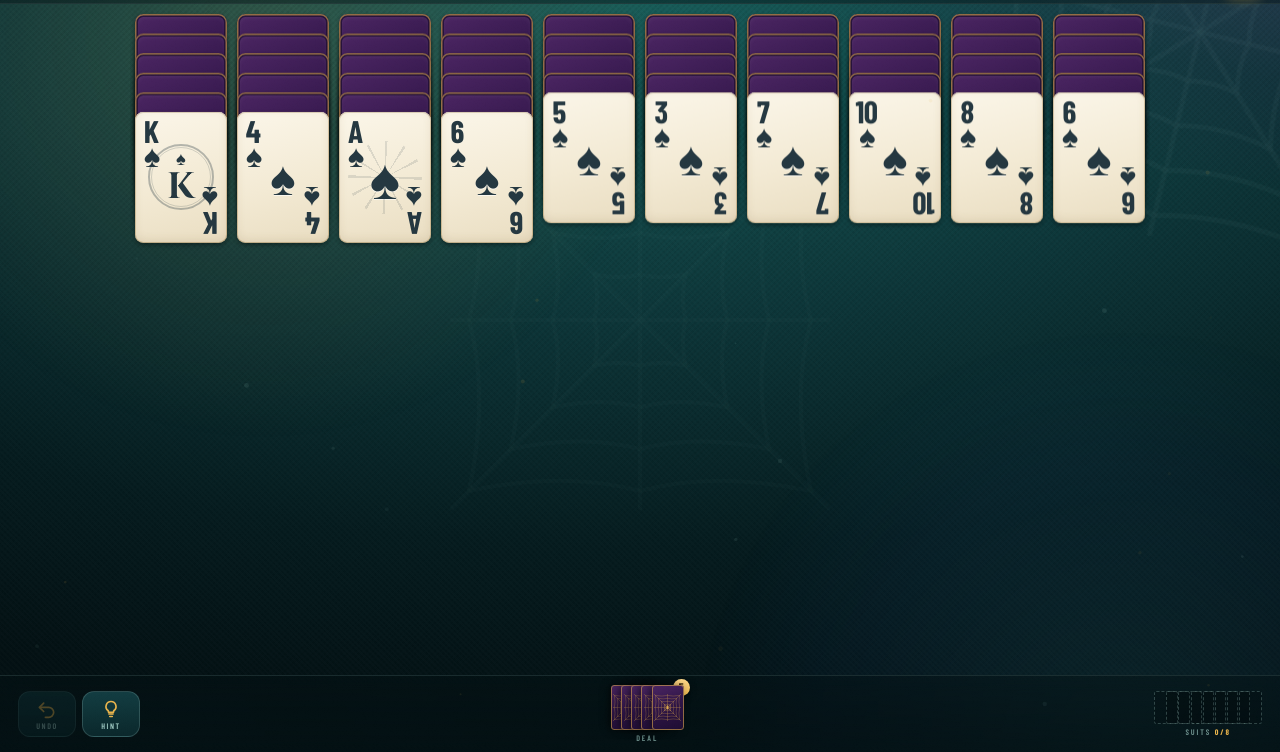
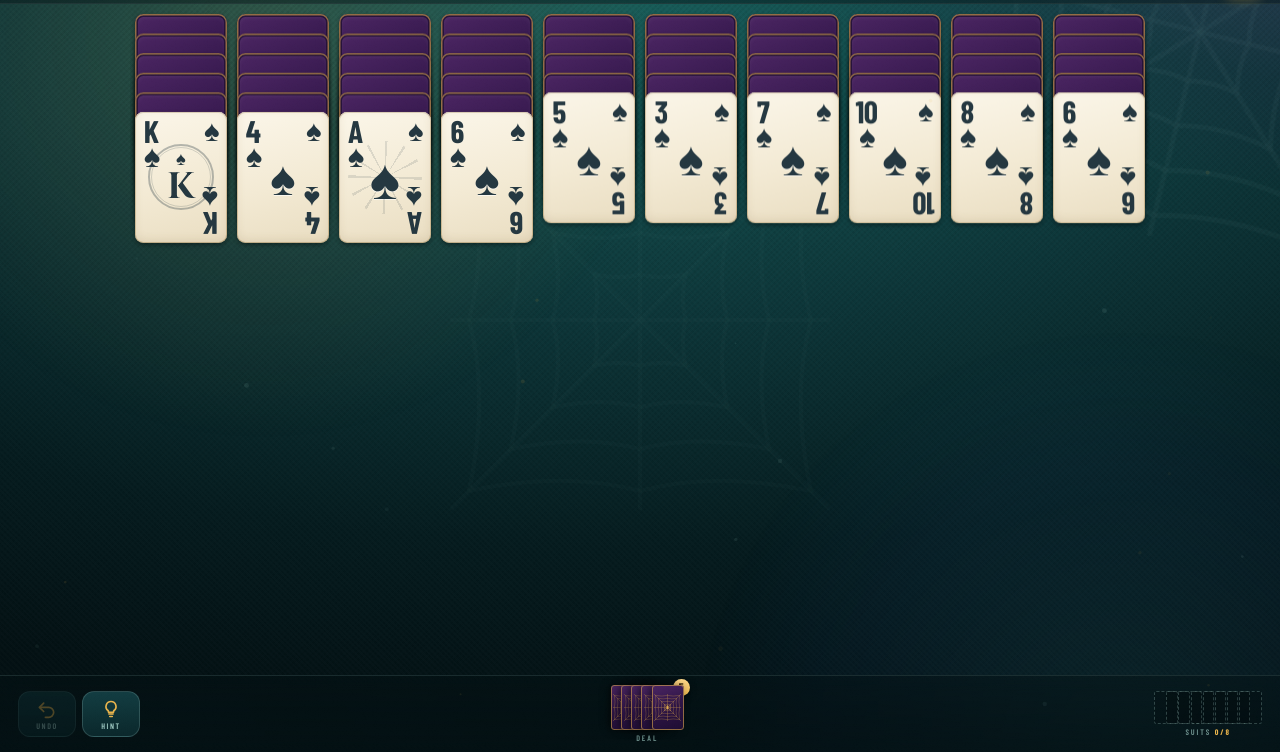
Before and after one commit to yasirhamza/spider-solitaire, a plain HTML site: page public/index.html in a window 1280 px wide. Shown: the part 48-800 px from the top of the page. Drawn offline with nearby package versions, Linux system fonts and the light colour scheme.

Commit message:
Show suit in top-right corner so it's visible on stacked cards
Co-Authored-By: Claude Opus 5.5 <noreply@anthropic.com>
Claude-Session: https://claude.ai/code/session_01CRQSg1iVKTrrhP3CFWrEqB

```diff
--- a/public/index.html
+++ b/public/index.html
@@ -186,6 +186,8 @@ svg{display:block}
 .idx i{font-style:normal;font-size:max(8px,calc(var(--cw)*.27));margin-top:1px;line-height:.9}
 .idx.b{top:auto;left:auto;bottom:calc(var(--ch)*.035);right:calc(var(--cw)*.07);transform:rotate(180deg);display:none}
 #app.big .idx.b{display:flex}
+.sc{position:absolute;top:calc(var(--ch)*.035);right:calc(var(--cw)*.08);line-height:.92;
+  font-size:max(10px,calc(var(--cw)*.32));pointer-events:none}
 .ctr{position:absolute;inset:0;display:grid;place-items:center}
 .pip{font-size:max(13px,calc(var(--cw)*.52));line-height:1;text-shadow:0 1px 0 rgba(255,255,255,.6)}
 .ace{position:relative;display:grid;place-items:center;width:calc(var(--cw)*.8);height:calc(var(--cw)*.8)}
@@ -828,7 +830,7 @@ function cardEl(c){
   else ctr=`<div class="ctr"><span class="pip">${g}</span></div>`;
   el.innerHTML=`<div class="card-inner">
     <div class="face back"></div>
-    <div class="face front"><span class="idx"><b>${rk}</b><i>${g}</i></span>${ctr}<span class="idx b"><b>${rk}</b><i>${g}</i></span></div>
+    <div class="face front"><span class="idx"><b>${rk}</b><i>${g}</i></span><span class="sc">${g}</span>${ctr}<span class="idx b"><b>${rk}</b><i>${g}</i></span></div>
   </div>`;
   return el;
 }
```
